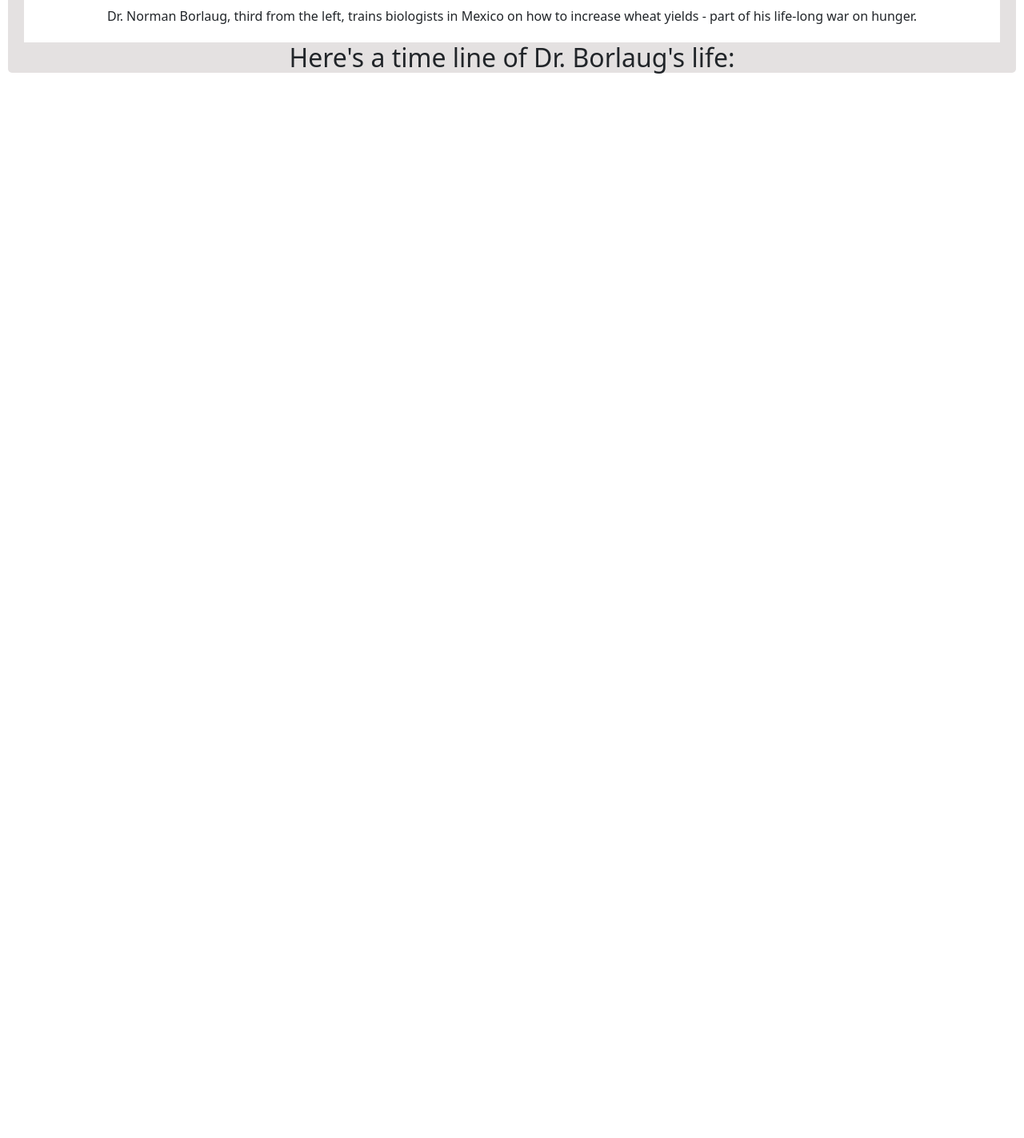
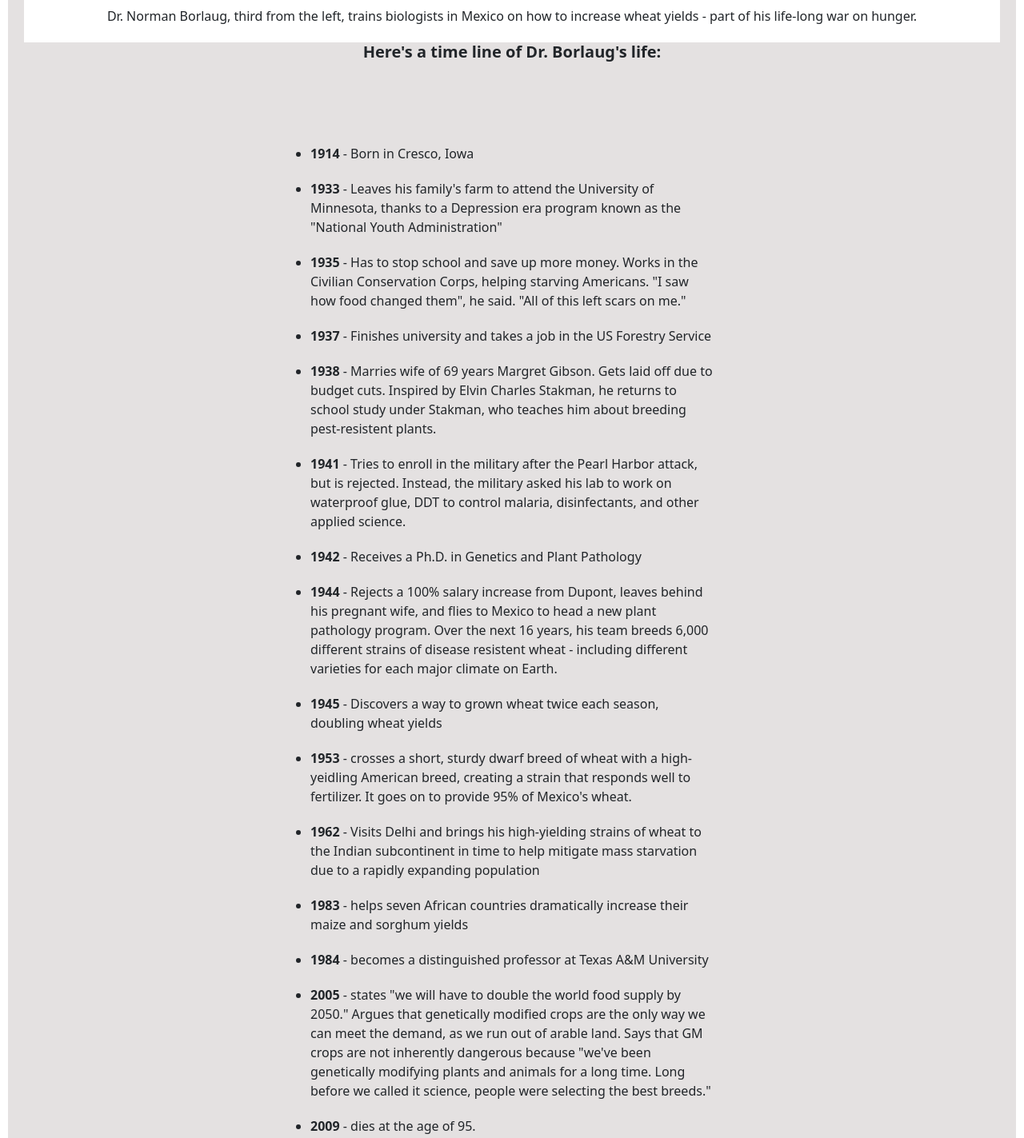
Before and after one commit to ouasamine/project, a plain HTML site: page index.html in a window 1280 px wide. Shown: the part 801-2224 px from the top of the page at 80% size. Before the commit the page ends 900 px from the top, so only its background shows below. Drawn offline with nearby package versions, Linux system fonts and the light colour scheme.

Commit message:
stories added

```diff
--- a/css/style.css
+++ b/css/style.css
@@ -1,21 +1,51 @@
 body {
     text-align: center;
     padding-top: 30px;
+    padding-bottom: 30px;
 }
+
+h5 {
+    padding-bottom: 2rem;
+    font-weight: bolder;
+}
+
+.story-header {
+    margin-top: 3rem;
+    font-weight: bolder;
+}
+
 .background{
     background-color: rgb(228, 225, 225);
     padding-top: 15px;
     margin: 0px 10px;
     border-radius: 5px ;
 }
+
 header{
     margin-top: 30px;
 }
+
 .img-desc{
     margin-top: 10px;
 }
+
 .poster{
     background-color: white;
     margin:0px 20px;
     padding: 5px 0px;
 }
+
+.stories {
+    text-align: left;
+    padding: 5% 30%;
+}
+
+.quote {
+    font-style: italic;
+    padding: 2% 30%;
+    text-align: left;
+}
+
+.stories li {
+    margin-bottom: 20px;
+}
--- a/index.html
+++ b/index.html
@@ -27,22 +27,89 @@
       </div>
 
       <div>
-        <h2>Here's a time line of Dr. Borlaug's life:</h2>
+        <h5>Here's a time line of Dr. Borlaug's life:</h5>
+        <ul class="stories">
+          <li class>
+        <strong>1914</strong> - Born in Cresco, Iowa
+
+          </li>
+
+          <li>
+        <strong>1933</strong> - Leaves his family's farm to attend the University of Minnesota, thanks to a Depression era program known as the "National Youth Administration"
+
+          </li>
+          <li>
+        <strong>1935</strong> - Has to stop school and save up more money. Works in the Civilian Conservation Corps, helping starving Americans. "I saw how food changed them", he said. "All of this left scars on me."
+
+          </li>
+          <li>
+        <strong>1937</strong> - Finishes university and takes a job in the US Forestry Service
+
+          </li>
+          <li>
+        <strong>1938</strong> - Marries wife of 69 years Margret Gibson. Gets laid off due to budget cuts. Inspired by Elvin Charles Stakman, he returns to school study under Stakman, who teaches him about breeding pest-resistent plants.
+
+          </li>
+          <li>
+          <strong>1941</strong> - Tries to enroll in the military after the Pearl Harbor attack, but is rejected. Instead, the military asked his lab to work on waterproof glue, DDT to control malaria, disinfectants, and other applied science.
+          </li>
+          <li>
+          <strong>1942</strong> - Receives a Ph.D. in Genetics and Plant Pathology
+
+          </li>
+          <li>
+          <strong>1944</strong> - Rejects a 100% salary increase from Dupont, leaves behind his pregnant wife, and flies to Mexico to head a new plant pathology program. Over the next 16 years, his team breeds 6,000 different strains of disease resistent wheat - including different varieties for each major climate on Earth.
+
+          </li>
+          <li>
+          <strong>1945</strong> - Discovers a way to grown wheat twice each season, doubling wheat yields
+
+          </li>
+          <li>
+          <strong>1953</strong> - crosses a short, sturdy dwarf breed of wheat with a high-yeidling American breed, creating a strain that responds well to fertilizer. It goes on to provide 95% of Mexico's wheat.
+
+          </li>
+          <li>
+          <strong>1962</strong> - Visits Delhi and brings his high-yielding strains of wheat to the Indian subcontinent in time to help mitigate mass starvation due to a rapidly expanding population
+
+          </li>
+          <li>
+          <strong>1983</strong> - helps seven African countries dramatically increase their maize and sorghum yields
+
+          </li>
+          <li>
+          <strong>1984</strong> - becomes a distinguished professor at Texas A&M University
+
+          </li>
+
+          <li>
+          <strong>2005</strong> - states "we will have to double the world food supply by 2050." Argues that genetically modified crops are the only way we can meet the demand, as we run out of arable land. Says that GM crops are not inherently dangerous because "we've been genetically modifying plants and animals for a long time. Long before we called it science, people were selecting the best breeds."
+
+          </li>
+
+          <li>
+          <strong>2009</strong> - dies at the age of 95.
+
+          </li>
+        </ul>
+
       </div>
+
+      <div class="quote">
+        <blockquote>"Borlaug's life and achievement are testimony to the far-reaching contribution that one man's towering intellect, persistence and scientific vision can make to human peace and progress."
+
+          <br>
+          <br>
+          -- Indian Prime Minister Manmohan Singh
+        </blockquote>
+      </div>
+
+      <h5>If you have time, you should read more about this incredible human being on his <a href="https://en.wikipedia.org/wiki/Norman_Borlaug" target="_blank">Wikipedia entry</a>.</h5>
+
     </main>
 
   </div>
 
 
-    <!-- Optional JavaScript; choose one of the two! -->
-
-    <!-- Option 1: Bootstrap Bundle with Popper -->
-    <script src="https://cdn.jsdelivr.net/npm/bootstrap@5.1.3/dist/js/bootstrap.bundle.min.js" integrity="sha384-ka7Sk0Gln4gmtz2MlQnikT1wXgYsOg+OMhuP+IlRH9sENBO0LRn5q+8nbTov4+1p" crossorigin="anonymous"></script>
-
-    <!-- Option 2: Separate Popper and Bootstrap JS -->
-    <!--
-    <script src="https://cdn.jsdelivr.net/npm/@popperjs/core@2.10.2/dist/umd/popper.min.js" integrity="sha384-7+zCNj/IqJ95wo16oMtfsKbZ9ccEh31eOz1HGyDuCQ6wgnyJNSYdrPa03rtR1zdB" crossorigin="anonymous"></script>
-    <script src="https://cdn.jsdelivr.net/npm/bootstrap@5.1.3/dist/js/bootstrap.min.js" integrity="sha384-QJHtvGhmr9XOIpI6YVutG+2QOK9T+ZnN4kzFN1RtK3zEFEIsxhlmWl5/YESvpZ13" crossorigin="anonymous"></script>
-    -->
   </body>
 </html>
```
